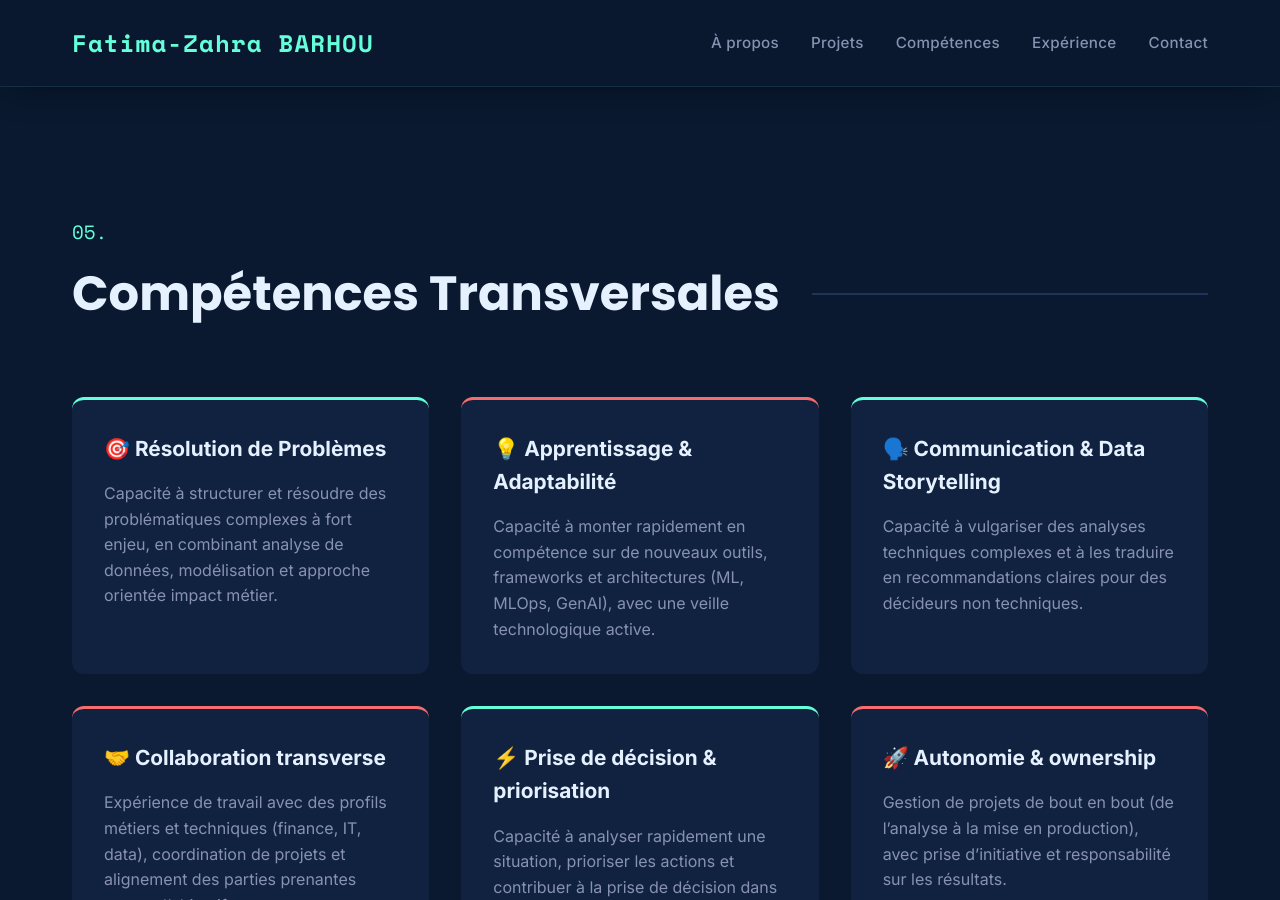
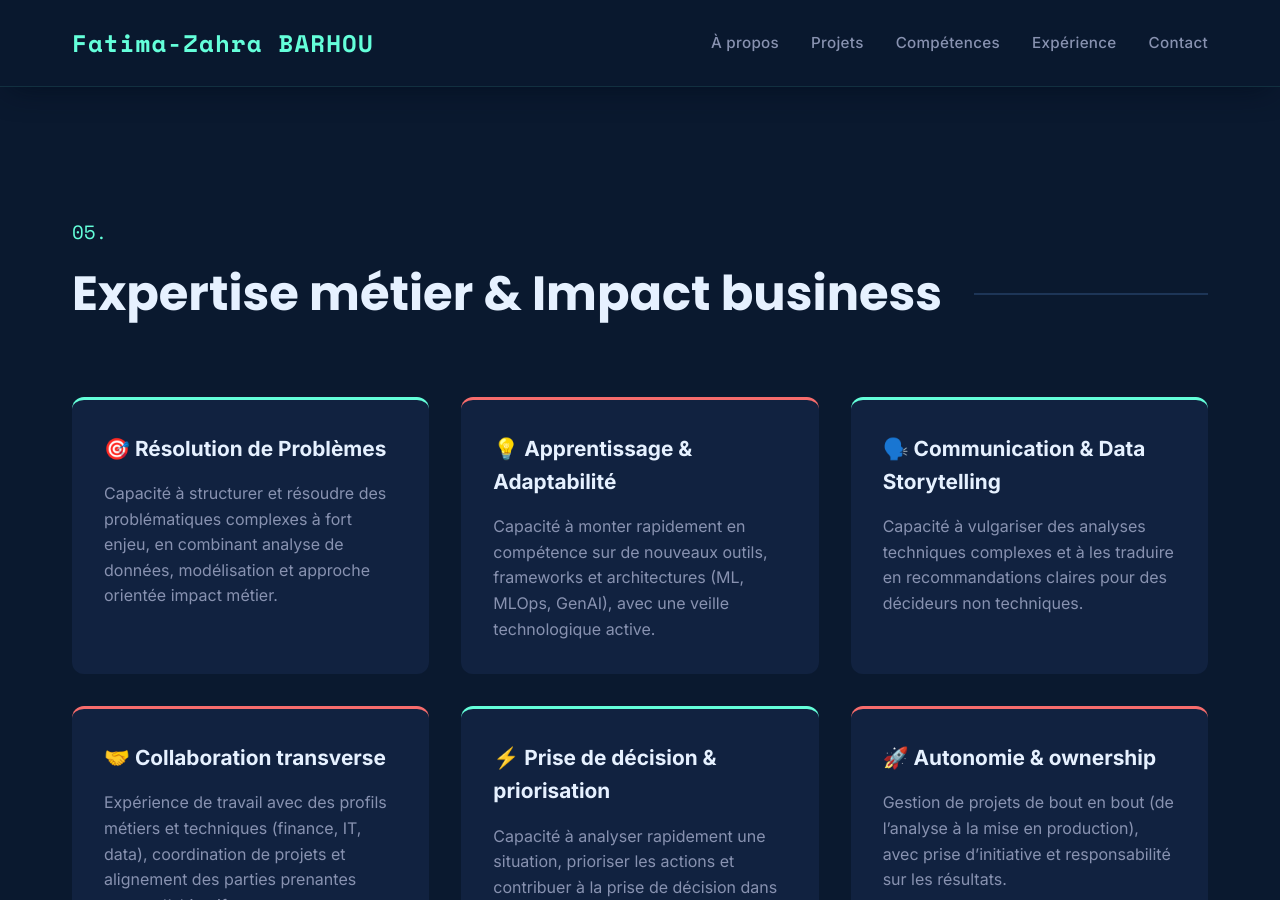
Before and after one commit to Fatima-ZahraB/Fatima-ZahraB.github.io, a Jekyll site: the page built from index.html, in a window 1280 px wide and 900 px high, scrolled down 7493 px. Built offline with Jekyll 4.4.1, drawn with Linux system fonts in a browser that asks for light colours; some of the changed text lies outside the part shown.

Commit message:
Update section titles for skills and soft skills

```diff
--- a/index.html
+++ b/index.html
@@ -224,7 +224,7 @@
 <section id="skills">
   <div class="section-header">
     <span class="section-number">03.</span>
-    <h2 class="section-title">Compétences</h2>
+    <h2 class="section-title">Compétences Techniques</h2>
   </div>
 
   <div class="skills-grid">
@@ -351,7 +351,7 @@
 <section id="soft-skills">
   <div class="section-header">
     <span class="section-number">05.</span>
-    <h2 class="section-title">Compétences Transversales</h2>
+    <h2 class="section-title">Expertise métier & Impact business</h2>
   </div>
 
   <div style="display: grid; grid-template-columns: repeat(auto-fit, minmax(280px, 1fr)); gap: 2rem;">
```
